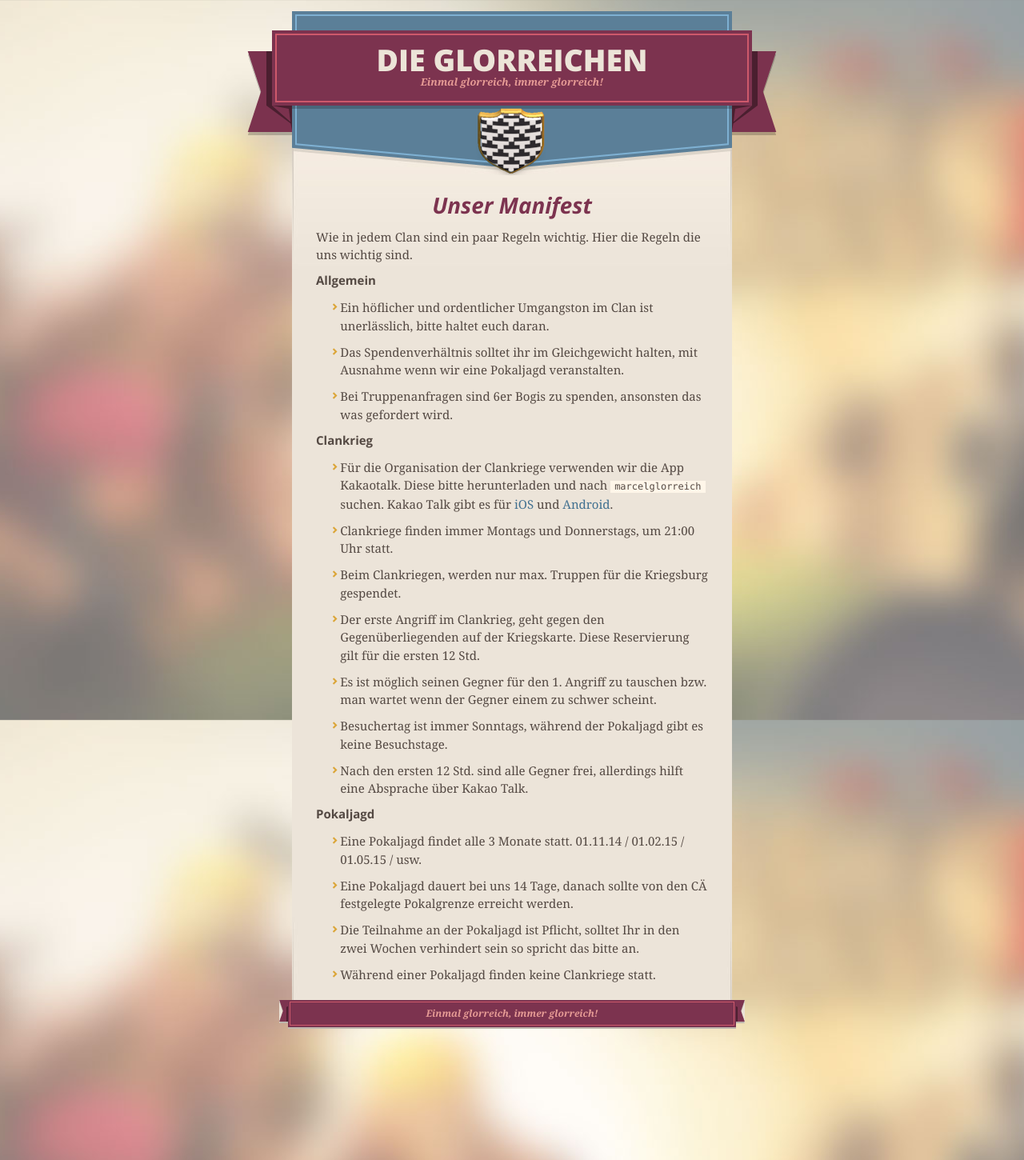
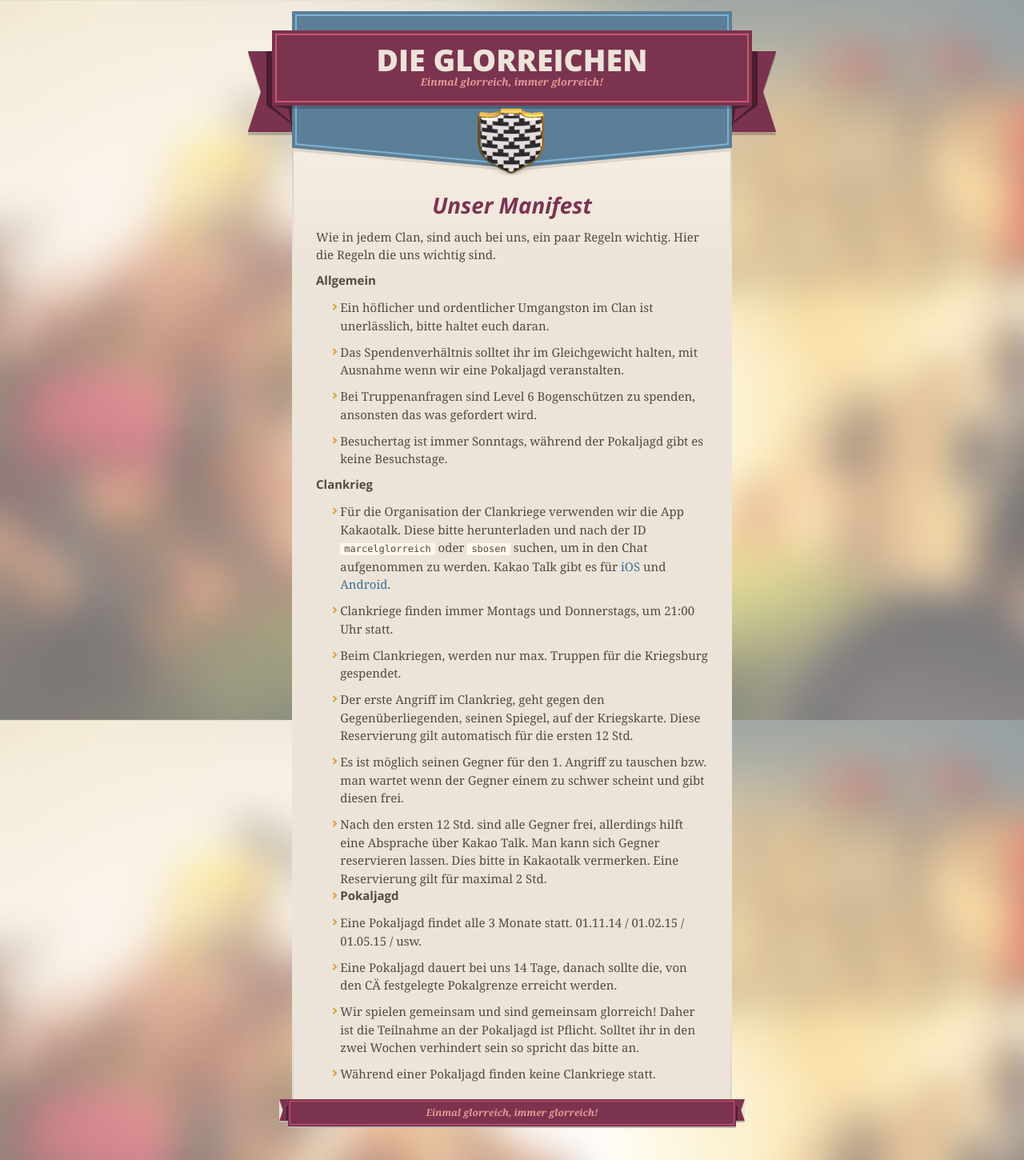
Before and after one commit to glorreich/glorreich.github.io, a Jekyll site: the page built from _posts/2014-11-20-manifest.markdown, in a window 1280 px wide. Shown: the whole page at 80% size. Built offline with Jekyll 4.4.1, drawn with Linux system fonts in a browser that asks for light colours; nearby versions of some CDN libraries.

Commit message:
Update 2014-11-20-manifest.markdown

```diff
--- a/_posts/2014-11-20-manifest.markdown
+++ b/_posts/2014-11-20-manifest.markdown
@@ -6,7 +6,7 @@ published: true
 tags: manifest
 ---
 
-Wie in jedem Clan sind ein paar Regeln wichtig.
+Wie in jedem Clan, sind auch bei uns, ein paar Regeln wichtig.
 Hier die Regeln die uns wichtig sind.
 
 # Allgemein
@@ -14,28 +14,29 @@ Hier die Regeln die uns wichtig sind.
 
 * Das Spendenverhältnis solltet ihr im Gleichgewicht halten, mit Ausnahme wenn wir eine Pokaljagd veranstalten.
 
-* Bei Truppenanfragen sind 6er Bogis zu spenden, ansonsten das was gefordert wird.
+* Bei Truppenanfragen sind Level 6 Bogenschützen zu spenden, ansonsten das was gefordert wird.
+
+* Besuchertag ist immer Sonntags, während der Pokaljagd gibt es keine Besuchstage.
+
 
 # Clankrieg
-* Für die Organisation der Clankriege verwenden wir die App Kakaotalk. Diese bitte herunterladen und nach `marcelglorreich` suchen. Kakao Talk gibt es für [iOS](https://itunes.apple.com/de/app/kakaotalk-messenger/id362057947?mt=8&uo=4) und [Android](https://play.google.com/store/apps/details?id=com.kakao.talk).
+* Für die Organisation der Clankriege verwenden wir die App Kakaotalk. Diese bitte herunterladen und nach der ID `marcelglorreich` oder `sbosen` suchen, um in den Chat aufgenommen zu werden. Kakao Talk gibt es für [iOS](https://itunes.apple.com/de/app/kakaotalk-messenger/id362057947?mt=8&uo=4) und [Android](https://play.google.com/store/apps/details?id=com.kakao.talk).
 
 * Clankriege finden immer Montags und Donnerstags, um 21:00 Uhr statt.
 
 * Beim Clankriegen, werden nur max. Truppen für die Kriegsburg gespendet.
 
-* Der erste Angriff im Clankrieg, geht gegen den Gegenüberliegenden auf der Kriegskarte. Diese Reservierung gilt für die ersten 12 Std.
+* Der erste Angriff im Clankrieg, geht gegen den Gegenüberliegenden, seinen Spiegel, auf der Kriegskarte. Diese Reservierung gilt automatisch für die ersten 12 Std.
 
-* Es ist möglich seinen Gegner für den 1. Angriff zu tauschen bzw. man wartet wenn der Gegner einem zu schwer scheint.
+* Es ist möglich seinen Gegner für den 1. Angriff zu tauschen bzw. man wartet wenn der Gegner einem zu schwer scheint und gibt diesen frei.
 
-* Besuchertag ist immer Sonntags, während der Pokaljagd gibt es keine Besuchstage.
-
-* Nach den ersten 12 Std. sind alle Gegner frei, allerdings hilft eine Absprache über Kakao Talk.
-
+* Nach den ersten 12 Std. sind alle Gegner frei, allerdings hilft eine Absprache über Kakao Talk. Man kann sich Gegner reservieren lassen. Dies bitte in Kakaotalk vermerken. Eine Reservierung gilt für maximal 2 Std.
+*
 # Pokaljagd
 * Eine Pokaljagd findet alle 3 Monate statt. 01.11.14 / 01.02.15 / 01.05.15 / usw.
 
-* Eine Pokaljagd dauert bei uns 14 Tage, danach sollte von den CÄ festgelegte Pokalgrenze erreicht werden.
+* Eine Pokaljagd dauert bei uns 14 Tage, danach sollte die, von den CÄ festgelegte Pokalgrenze erreicht werden.
 
-* Die Teilnahme an der Pokaljagd ist Pflicht, solltet Ihr in den zwei Wochen verhindert sein so spricht das bitte an.
+* Wir spielen gemeinsam und sind gemeinsam glorreich! Daher ist die Teilnahme an der Pokaljagd ist Pflicht. Solltet ihr in den zwei Wochen verhindert sein so spricht das bitte an.
 
 * Während einer Pokaljagd finden keine Clankriege statt.
```
